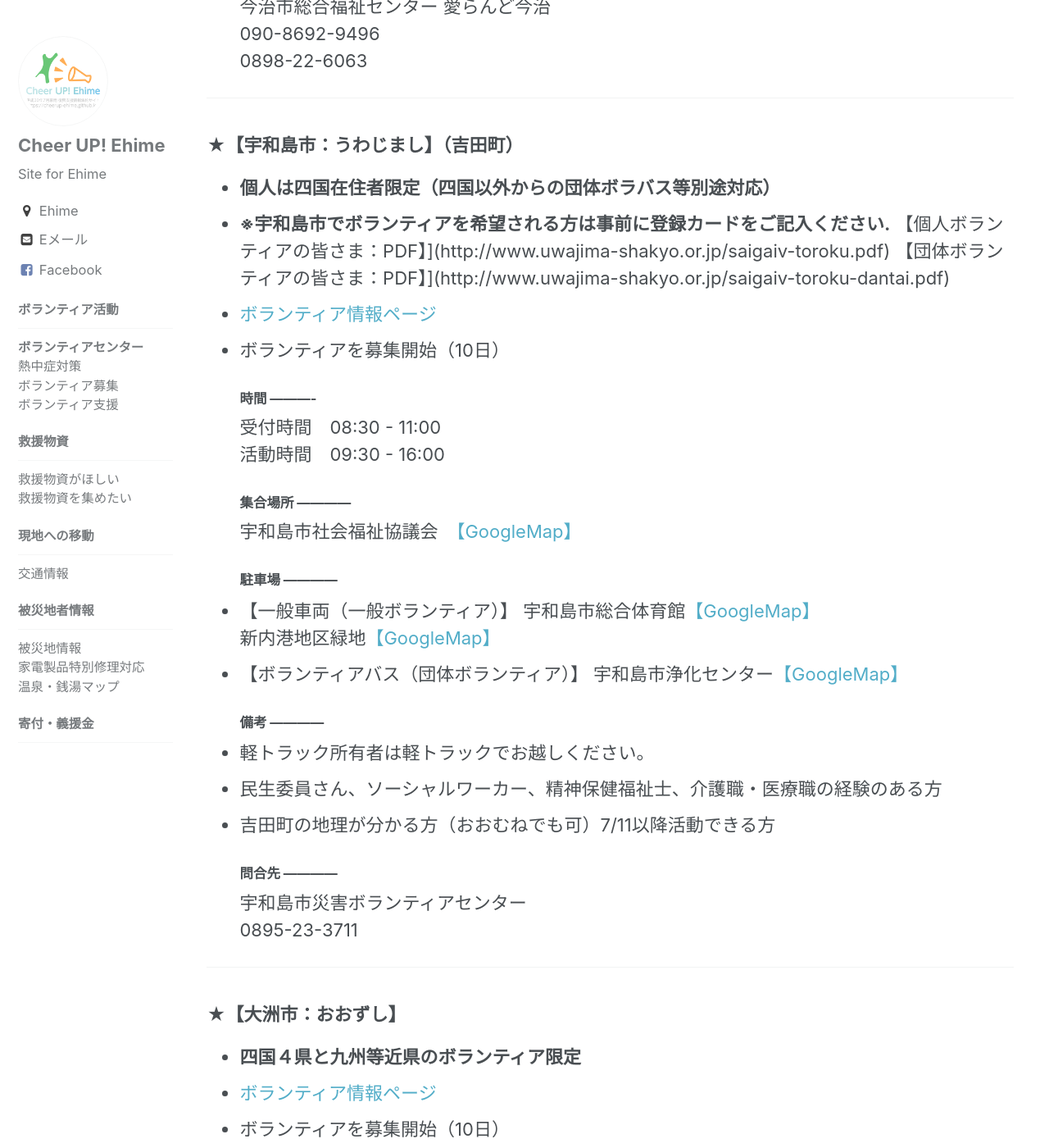
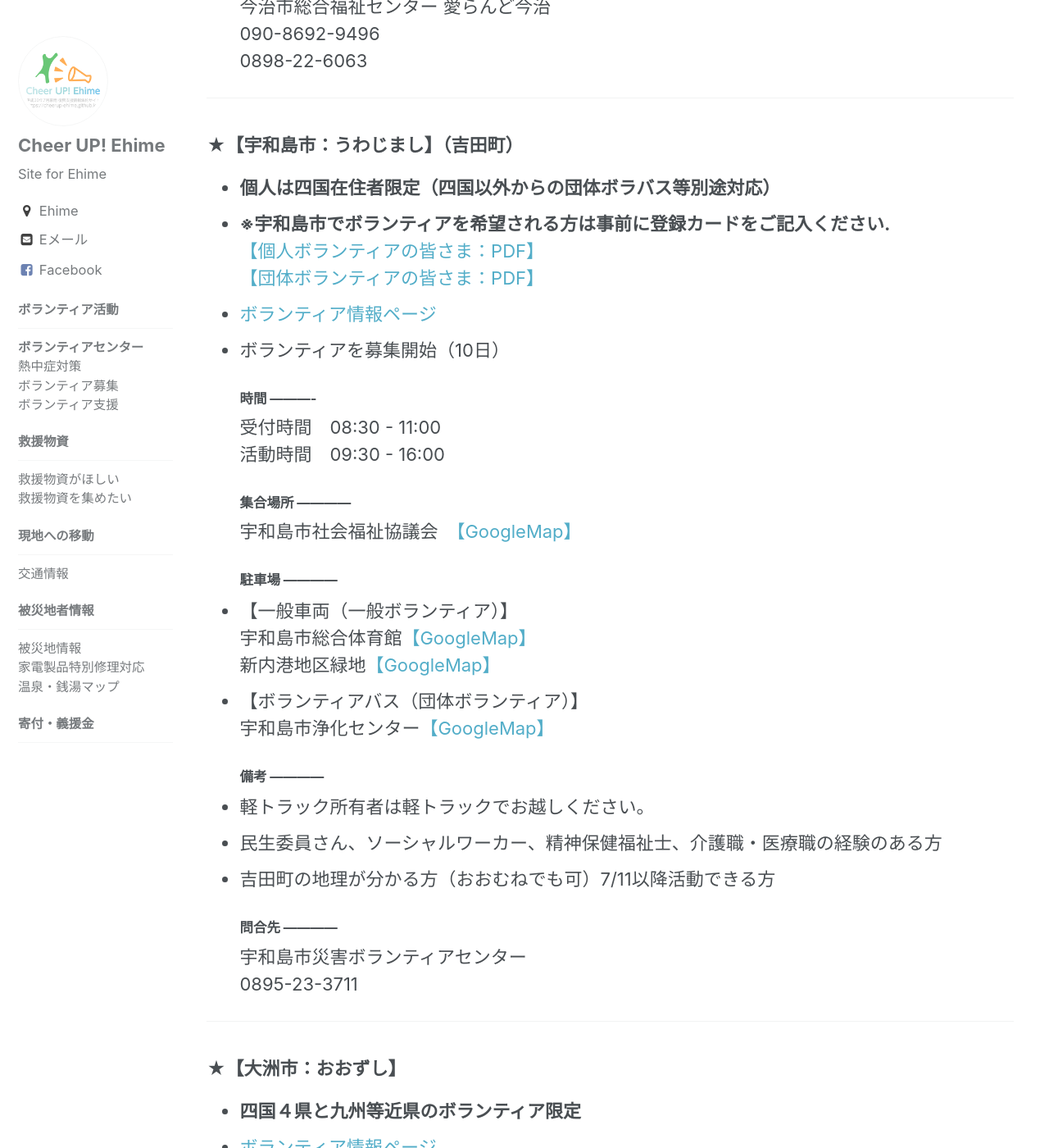
Before and after one commit to cheerup-ehime/cheerup-ehime.github.io, a Jekyll site: the page built from _pages/volunteer.md, in a window 1280 px wide and 1400 px high, scrolled down 2896 px. Shown: the whole window at 82% size. Built offline with Jekyll 4.4.1, drawn with Linux system fonts in a browser that asks for light colours.

Commit message:
Update volunteer.md

```diff
--- a/_pages/volunteer.md
+++ b/_pages/volunteer.md
@@ -64,9 +64,9 @@ modified: 2018-07-11 23:01:29
 
 ### ★【宇和島市：うわじまし】（吉田町）
 - **個人は四国在住者限定（四国以外からの団体ボラバス等別途対応）**
-- **※宇和島市でボランティアを希望される方は事前に登録カードをご記入ください.**
-    【個人ボランティアの皆さま：PDF】](http://www.uwajima-shakyo.or.jp/saigaiv-toroku.pdf)
-    【団体ボランティアの皆さま：PDF】](http://www.uwajima-shakyo.or.jp/saigaiv-toroku-dantai.pdf)
+- **※宇和島市でボランティアを希望される方は事前に登録カードをご記入ください.**<br>
+    [【個人ボランティアの皆さま：PDF】](http://www.uwajima-shakyo.or.jp/saigaiv-toroku.pdf)<br>
+    [【団体ボランティアの皆さま：PDF】](http://www.uwajima-shakyo.or.jp/saigaiv-toroku-dantai.pdf)
 - [ボランティア情報ページ](http://www.uwajima-shakyo.or.jp/saigaiv.htm)
 - ボランティアを募集開始（10日）
 #### 時間 ----------
@@ -75,10 +75,10 @@ modified: 2018-07-11 23:01:29
 #### 集合場所 ------------
 宇和島市社会福祉協議会　[【GoogleMap】](https://goo.gl/maps/Pmsyt21XtqM2)
 #### 駐車場 ------------
-- 【一般車両（一般ボランティア）】
+- 【一般車両（一般ボランティア）】 <br>
   宇和島市総合体育館[【GoogleMap】](https://goo.gl/maps/eP19PX7Qsno) <br>
   新内港地区緑地[【GoogleMap】](https://goo.gl/maps/C9hXAebjevM2)
-- 【ボランティアバス（団体ボランティア）】
+- 【ボランティアバス（団体ボランティア）】<br>
   宇和島市浄化センター[【GoogleMap】](https://goo.gl/maps/CSxcPyFwibr)
 #### 備考 ------------
 - 軽トラック所有者は軽トラックでお越しください。
```
